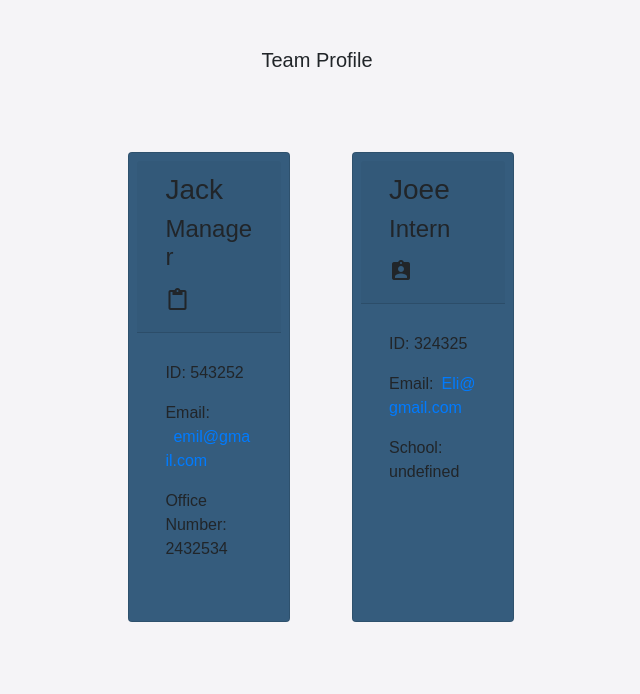
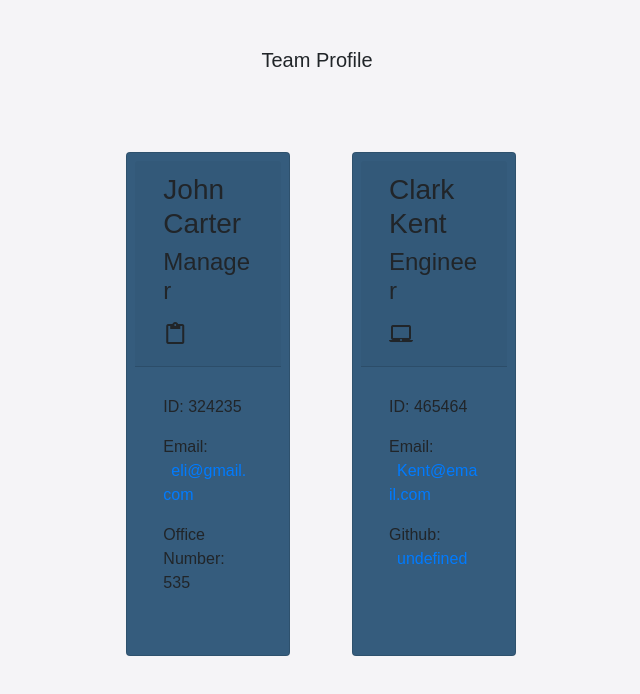
Before and after one commit to Gnubgnub/Team-Profile-Generator, a website: page dist/index.html in a window 1280 px wide. Shown: the whole page, without its empty margins (319-959 px from the left). Drawn offline with nearby package versions, Linux system fonts and the light colour scheme.

```diff
--- a/dist/index.html
+++ b/dist/index.html
@@ -25,13 +25,13 @@
     <div class="col-4 mt-4">
         <div class="card h-100">
             <div class="card-header">
-                <h3>Jack</h3>
+                <h3>John Carter</h3>
                 <h4>Manager</h4><i class="material-icons">content_paste</i>
             </div>
             <div class="card-body">
-                <p class="id">ID: 543252</p>
-                <p class="email">Email: <a href="mailto:emil@gmail.com">emil@gmail.com</a></p>
-                <p class="office">Office Number: 2432534</p>
+                <p class="id">ID: 324235</p>
+                <p class="email">Email: <a href="mailto:eli@gmail.com">eli@gmail.com</a></p>
+                <p class="office">Office Number: 535</p>
             </div>
         </div>
     </div>
@@ -39,16 +39,16 @@
     <div class="col-4 mt-4">
         <div class="card h-100">
             <div class="card-header">
-                <h3>Joee</h3>
-                <h4>Intern</h4><i class="material-icons">assignment_ind</i>
+                <h3>Clark Kent</h3>
+                <h4>Engineer</h4><i class="material-icons">laptop_mac</i>
             </div>
             <div class="card-body">
-                <p class="id">ID: 324325</p>
-                <p class="email">Email:<a href="mailto:Eli@gmail.com">Eli@gmail.com</a></p>
-                <p class="school">School: undefined</p>
+                <p class="id">ID: 465464</p>
+                <p class="email">Email: <a href="mailto:Kent@email.com">Kent@email.com</a></p>
+                <p class="github">Github: <a href="https://github.com/undefined">undefined</a></p>
             </div>
+        </div>
     </div>
-</div>
 
               </div>
           </div>
```
Also changed, not shown: README.md.
